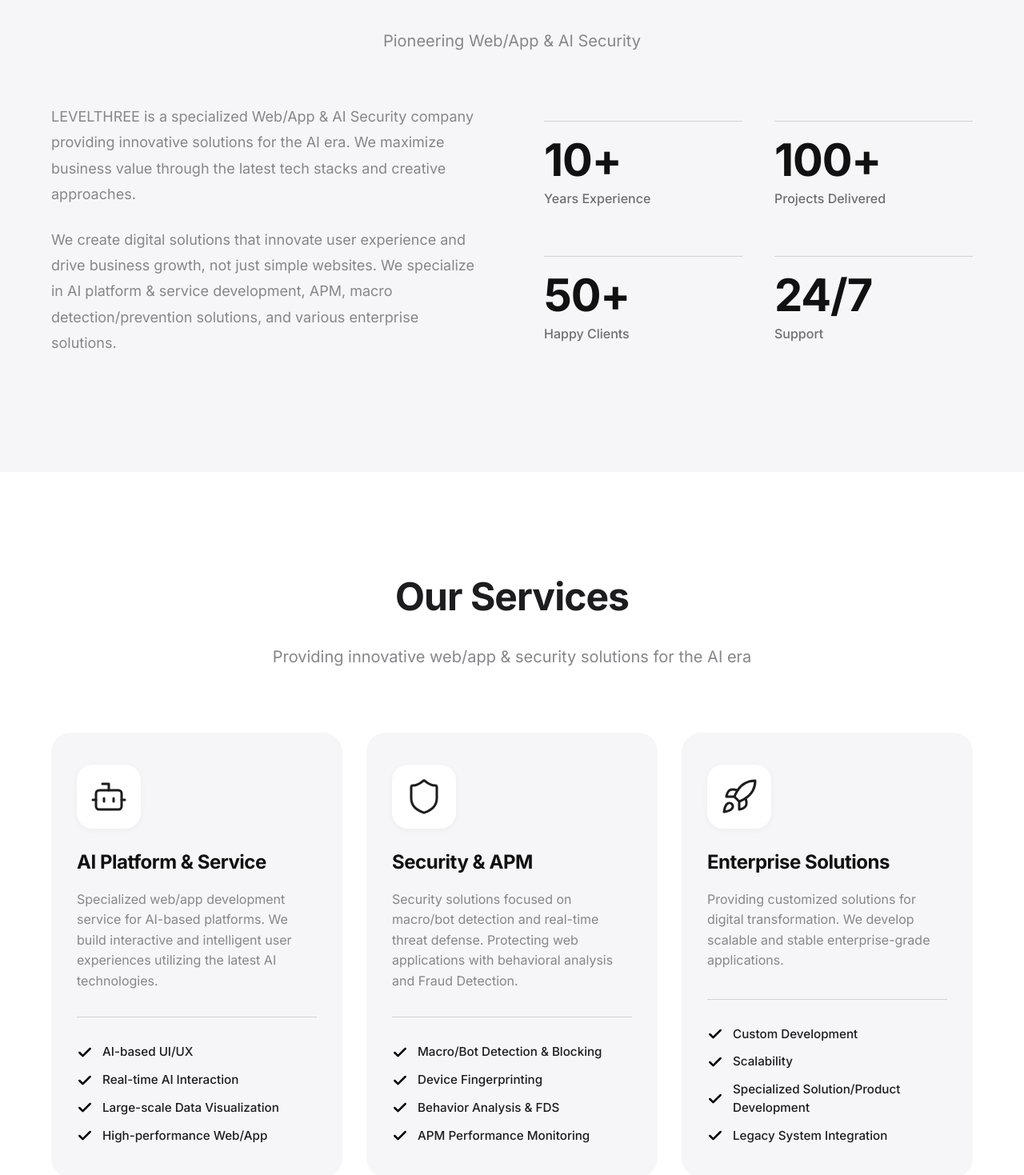
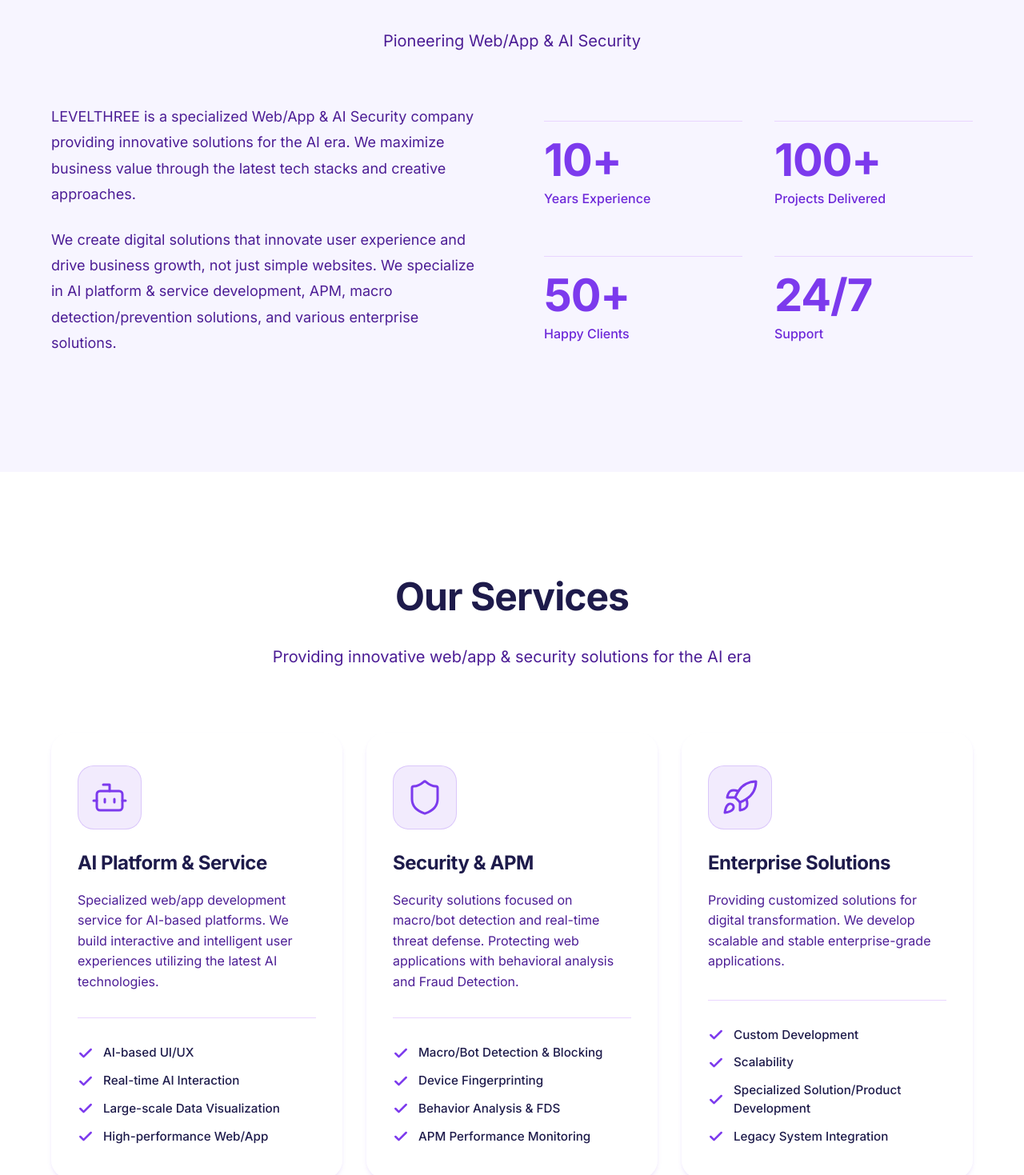
Before and after one commit to injaehwang/levelthree_official, a React (Vite) app: page / in a window 1280 px wide. Shown: the part 980-2449 px from the top of the page at 80% size. Built offline with nearby package versions, Linux system fonts and the light colour scheme.

Commit message:
feat: apply white & purple design overhaul

```diff
--- a/src/components/About.css
+++ b/src/components/About.css
@@ -42,7 +42,7 @@
 .stat-number {
   font-size: 3.5rem;
   font-weight: 700;
-  color: var(--primary);
+  color: var(--primary-accent);
   line-height: 1;
   margin-bottom: 0.5rem;
   letter-spacing: -0.02em;
--- a/src/components/Hero.css
+++ b/src/components/Hero.css
@@ -25,7 +25,7 @@
   letter-spacing: -0.04em;
   line-height: 1.1;
   margin-bottom: 2rem;
-  background: linear-gradient(135deg, #1a1a1a 0%, #4facfe 50%, #00f2fe 100%);
+  background: var(--gradient-text);
   -webkit-background-clip: text;
   background-clip: text;
   -webkit-text-fill-color: transparent;
--- a/src/components/InteractiveBackground.tsx
+++ b/src/components/InteractiveBackground.tsx
@@ -36,8 +36,8 @@
                 this.vy = (Math.random() - 0.5) * 0.5
 
                 this.size = Math.random() * 2 + 1
-                // Very subtle color: faint blue-gray
-                this.color = `rgba(150, 160, 180, ${Math.random() * 0.1 + 0.05})`
+                // Purple tint: rgba(124, 58, 237, alpha)
+                this.color = `rgba(124, 58, 237, ${Math.random() * 0.15 + 0.05})`
             }
 
             draw() {
@@ -96,8 +96,8 @@
 
                     if (distance < connectionDistance) {
                         const opacityValue = 1 - (distance / connectionDistance)
-                        // Very faint connection lines
-                        ctx.strokeStyle = `rgba(150, 160, 180, ${opacityValue * 0.1})`
+                        // Faint purple connection lines
+                        ctx.strokeStyle = `rgba(139, 92, 246, ${opacityValue * 0.15})`
                         ctx.lineWidth = 1
                         ctx.beginPath()
                         ctx.moveTo(particles[a].x, particles[a].y)
--- a/src/components/Services.css
+++ b/src/components/Services.css
@@ -16,39 +16,43 @@
 }
 
 .service-card {
-  background: var(--bg-alt);
+  background: var(--bg-color);
   padding: 40px 32px;
   border-radius: 24px;
-  transition: transform 0.3s ease, box-shadow 0.3s ease;
+  transition: var(--transition-smooth);
   height: 100%;
   display: flex;
+  box-shadow: var(--shadow-sm);
+  border: 1px solid rgba(255, 255, 255, 0.5);
   flex-direction: column;
 }
 
 .service-card:hover {
-  transform: translateY(-5px);
-  box-shadow: 0 20px 40px rgba(0, 113, 227, 0.15);
-  border: 1px solid rgba(0, 113, 227, 0.2);
+  transform: translateY(-8px);
+  box-shadow: var(--shadow-lg), var(--shadow-glow);
+  border-color: rgba(124, 58, 237, 0.3);
 }
 
 .service-icon-wrapper {
   font-size: 3rem;
   margin-bottom: 24px;
-  background: white;
+  background: rgba(124, 58, 237, 0.1);
+  /* Faint purple bg */
+  color: var(--primary-accent);
   width: 80px;
   height: 80px;
   border-radius: 20px;
   display: flex;
   align-items: center;
   justify-content: center;
-  box-shadow: var(--shadow-sm);
+  box-shadow: inset 0 0 0 1px rgba(124, 58, 237, 0.2);
 }
 
 .service-title {
   font-size: 1.5rem;
   font-weight: 700;
   margin-bottom: 16px;
-  color: var(--primary);
+  color: var(--text-main);
 }
 
 .service-description {
--- a/src/index.css
+++ b/src/index.css
@@ -6,37 +6,42 @@
 
 :root {
   /* Light Theme Palette - Apple/Antigravity style */
-  --primary: #111111;
-  /* Deep Black for primary actions/text */
-  --primary-light: #333333;
-  --accent: #0071e3;
-  /* Classic clean blue for links/highlights */
+  /* Purple Theme Palette */
+  --primary: #1e1b4b;
+  /* Deep Indigo/Black for text */
+  --primary-accent: #7c3aed;
+  /* Violet 600 */
+  --secondary-accent: #c026d3;
+  /* Fuchsia 600 */
 
-  /* Make backgrounds semi-transparent to show the interactive background */
-  --bg-color: rgba(255, 255, 255, 0.85);
-  --bg-alt: rgba(245, 245, 247, 0.85);
-  /* Subtle light gray for alternating sections */
+  --bg-color: rgba(255, 255, 255, 0.9);
+  --bg-alt: rgba(245, 243, 255, 0.8);
+  /* Very subtle lavender tint */
+  --bg-glass: rgba(255, 255, 255, 0.7);
 
-  --text-main: #1d1d1f;
-  /* Almost black */
-  --text-secondary: #86868b;
-  /* Gray text */
-  --text-tertiary: #6e6e73;
+  --text-main: #1e1b4b;
+  /* Deep Indigo */
+  --text-secondary: #4c1d95;
+  /* Muted Purple */
+  --text-tertiary: #6d28d9;
 
-  --border-light: #d2d2d7;
+  --border-light: #e9d5ff;
+  /* Purple 200 */
 
   --spacing-section: 120px;
   --container-width: 1200px;
 
-  --shadow-sm: 0 2px 8px rgba(0, 0, 0, 0.04);
-  --shadow-md: 0 8px 24px rgba(0, 0, 0, 0.08);
-  --shadow-lg: 0 20px 48px rgba(0, 0, 0, 0.12);
+  --shadow-sm: 0 4px 6px -1px rgba(124, 58, 237, 0.1), 0 2px 4px -1px rgba(124, 58, 237, 0.06);
+  --shadow-md: 0 10px 15px -3px rgba(124, 58, 237, 0.1), 0 4px 6px -2px rgba(124, 58, 237, 0.05);
+  --shadow-lg: 0 20px 25px -5px rgba(124, 58, 237, 0.1), 0 10px 10px -5px rgba(124, 58, 237, 0.04);
+  --shadow-glow: 0 0 20px rgba(124, 58, 237, 0.3);
 
   --transition-smooth: all 0.4s cubic-bezier(0.16, 1, 0.3, 1);
 
-  --gradient-primary: linear-gradient(135deg, #0071e3 0%, #9857d3 100%);
-  --gradient-text: linear-gradient(135deg, #111111 30%, #4facfe 100%);
-  --gradient-glow: radial-gradient(circle at 50% 50%, rgba(0, 113, 227, 0.15) 0%, transparent 70%);
+  --gradient-primary: linear-gradient(135deg, #7c3aed 0%, #c026d3 100%);
+  /* Violet to Fuchsia */
+  --gradient-text: linear-gradient(135deg, #4c1d95 0%, #7c3aed 50%, #c026d3 100%);
+  --gradient-bg: radial-gradient(circle at 50% 0%, rgba(124, 58, 237, 0.15) 0%, transparent 70%);
 }
 
 html {
@@ -132,15 +137,16 @@
 }
 
 .btn-primary {
-  background-color: var(--primary);
+  background: var(--gradient-primary);
   color: white;
+  box-shadow: 0 4px 6px -1px rgba(124, 58, 237, 0.3);
+  border: 1px solid rgba(255, 255, 255, 0.1);
 }
 
 .btn-primary:hover {
   transform: translateY(-2px);
-  box-shadow: var(--shadow-md);
-  background-color: black;
-  /* Even darker */
+  box-shadow: 0 10px 15px -3px rgba(124, 58, 237, 0.4);
+  filter: brightness(1.1);
 }
 
 .btn-secondary {
```
